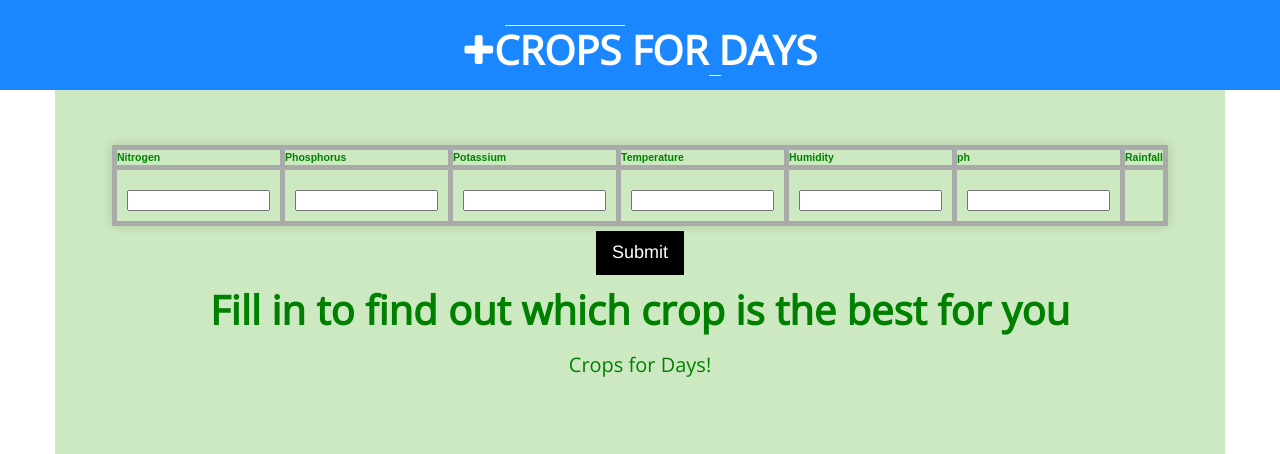
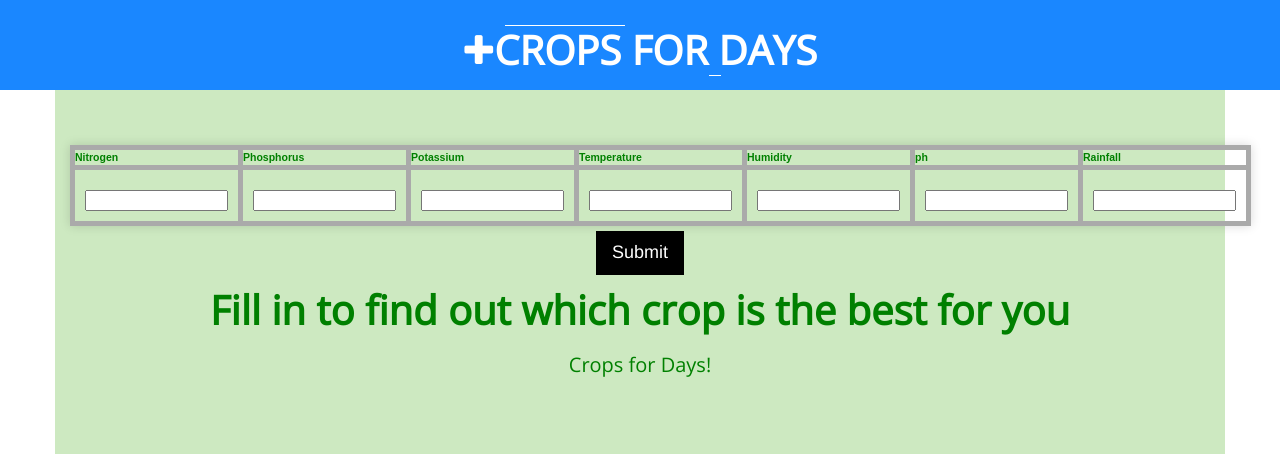
Before and after one commit to starrocket2607/HACKSUTD, a Flask app: template Templates/index.html in a window 1280 px wide. Shown: the top 454 px of the page. Run offline with Flask 2, Linux system fonts and the light colour scheme; the template is opened without the code that fills it, so the values that code supplies are empty; parts of the project's set-up code (start-up, migrations or seed data) failed here and were passed over.

Commit message:
Update index.html

```diff
--- a/Templates/index.html
+++ b/Templates/index.html
@@ -132,6 +132,16 @@
 
              </td>
 
+            <td>
+
+               <div class="form">
+                 <form action="">
+                     <input type="value">
+                 </form>
+              </div>
+
+             </td>
+
 
 
            </tr>
```
